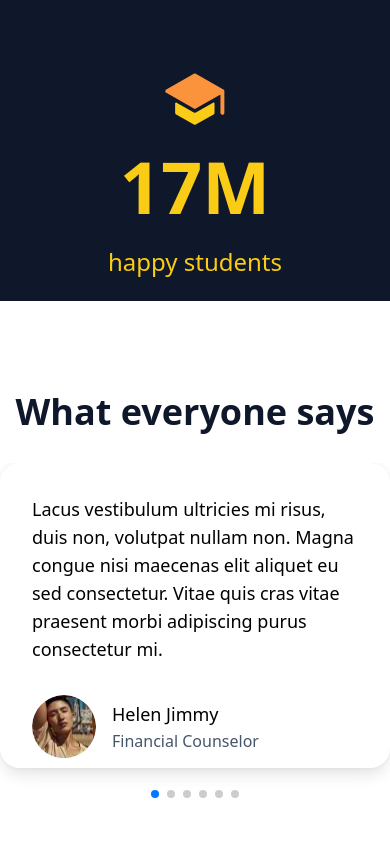
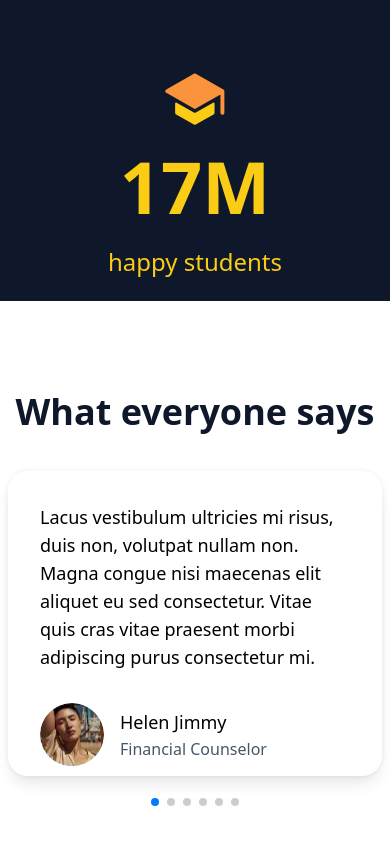
Before and after one commit to AQuadic/Trendo_front, a website: page index.html in a window 390 px wide. Shown: the part 3079-3923 px from the top of the page. Drawn offline with nearby package versions, Linux system fonts and the light colour scheme; files that its build step writes are made by us from their sources.

Commit message:
Add padding to swiper

```diff
--- a/index.html
+++ b/index.html
@@ -221,7 +221,7 @@
                     </div>
                 </div>
                 <div class="md:mt-20 mt-5">
-                    <div class="swiper">
+                    <div class="swiper p-2 sm:p-0">
                         <div class="swiper-wrapper">
 
                         <div class="swiper-slide flex items-center justify-center">
```
